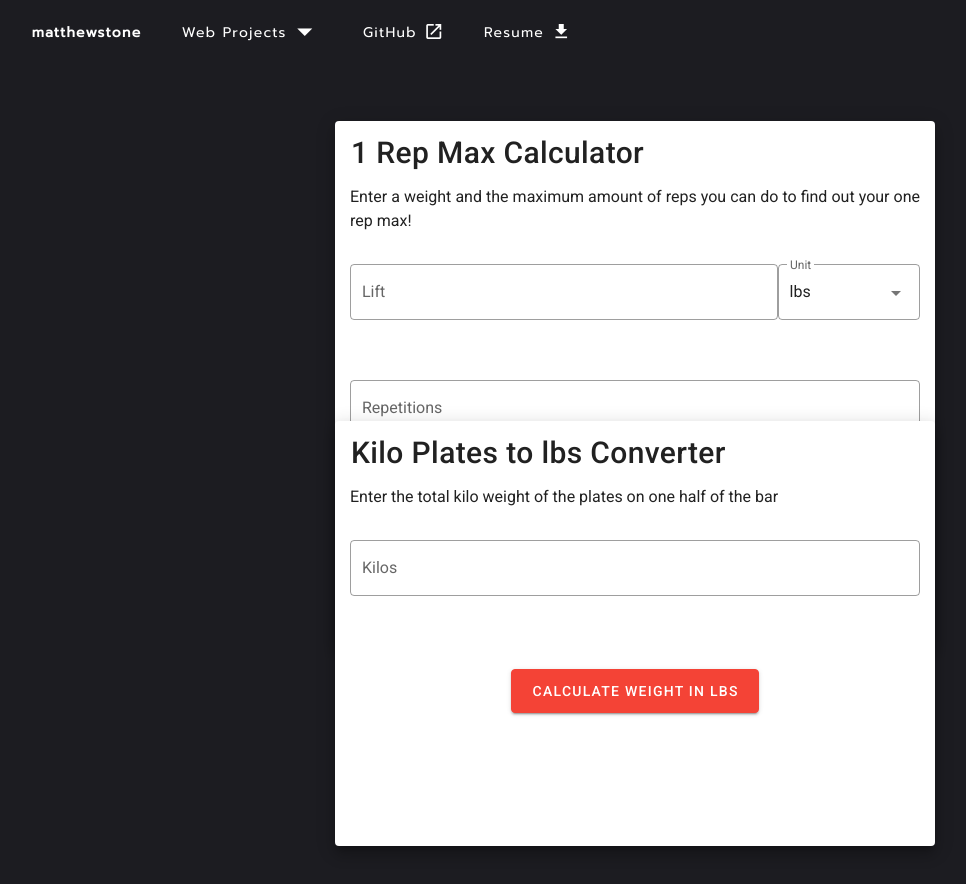
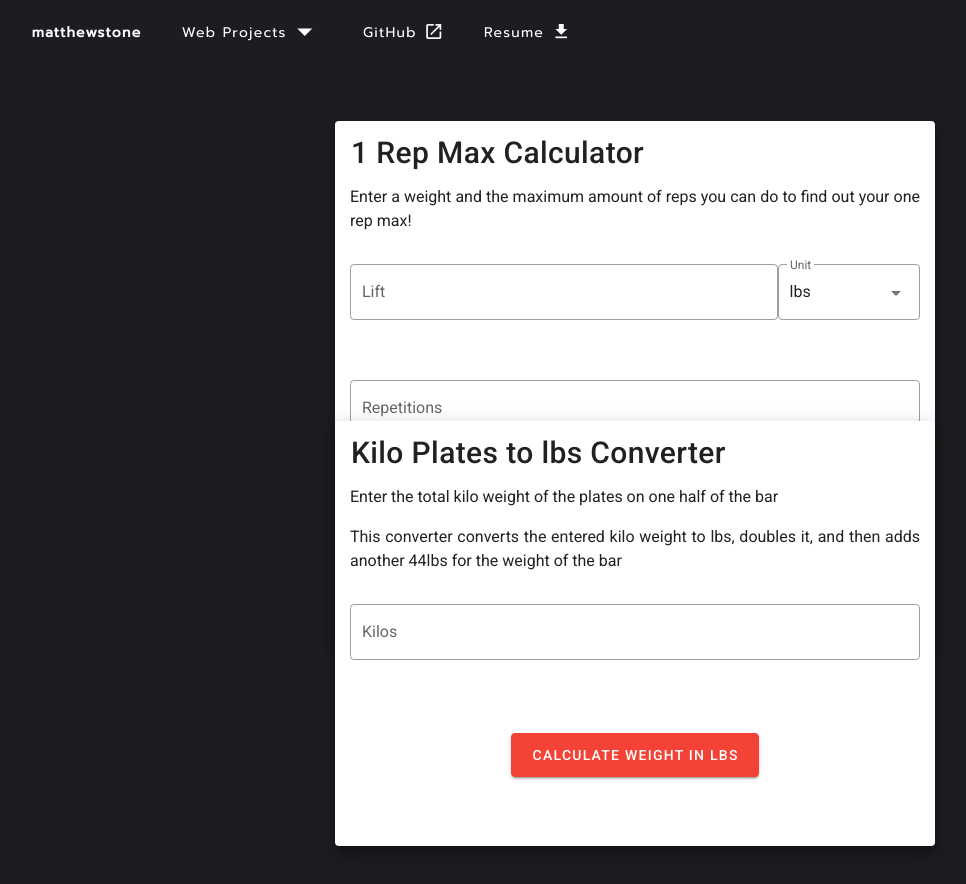
Before and after one commit to MatthewStonee/Personal-Site, a Vue app: page /onerm in a window 1280 px wide. Shown: the top 884 px of the page, without its empty margins (5-971 px from the left). Built offline with nearby package versions, Linux system fonts and the light colour scheme.

Commit message:
New kilo to lbs converter

```diff
--- a/src/views/OneRM.vue
+++ b/src/views/OneRM.vue
@@ -70,6 +70,7 @@
       >
         <v-card-title id="title">Kilo Plates to lbs Converter</v-card-title>
         <p id="cap">Enter the total kilo weight of the plates on one half of the bar</p>
+        <p id="cap">This converter converts the entered kilo weight to lbs, doubles it, and then adds another 44lbs for the weight of the bar</p>
 
         <div class="reps">
           <v-text-field
```
